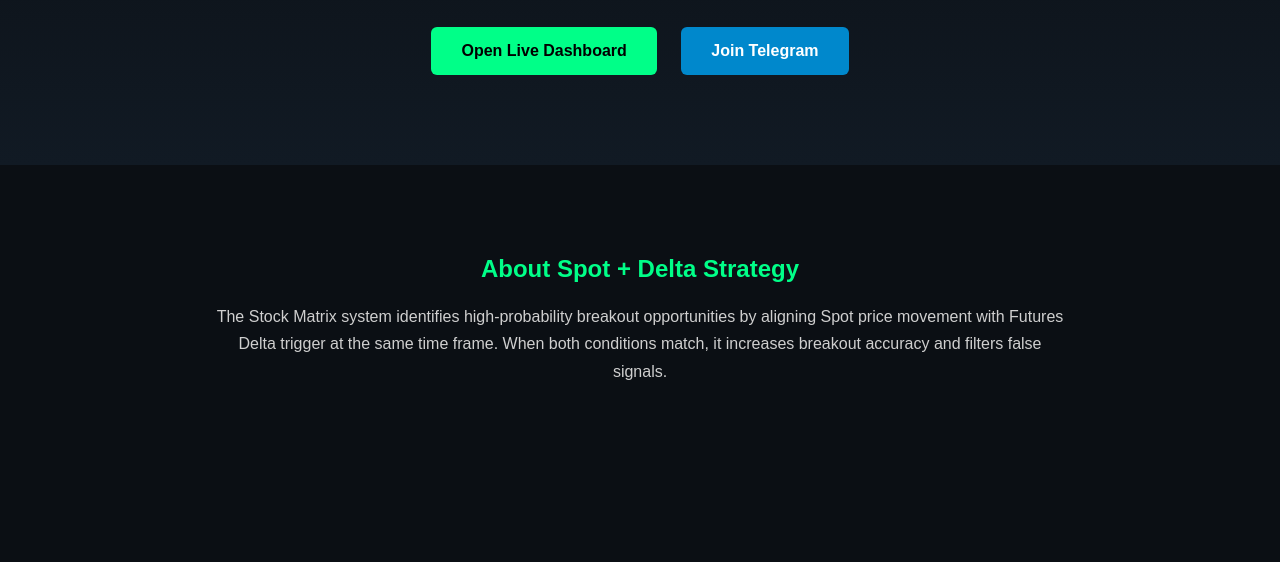
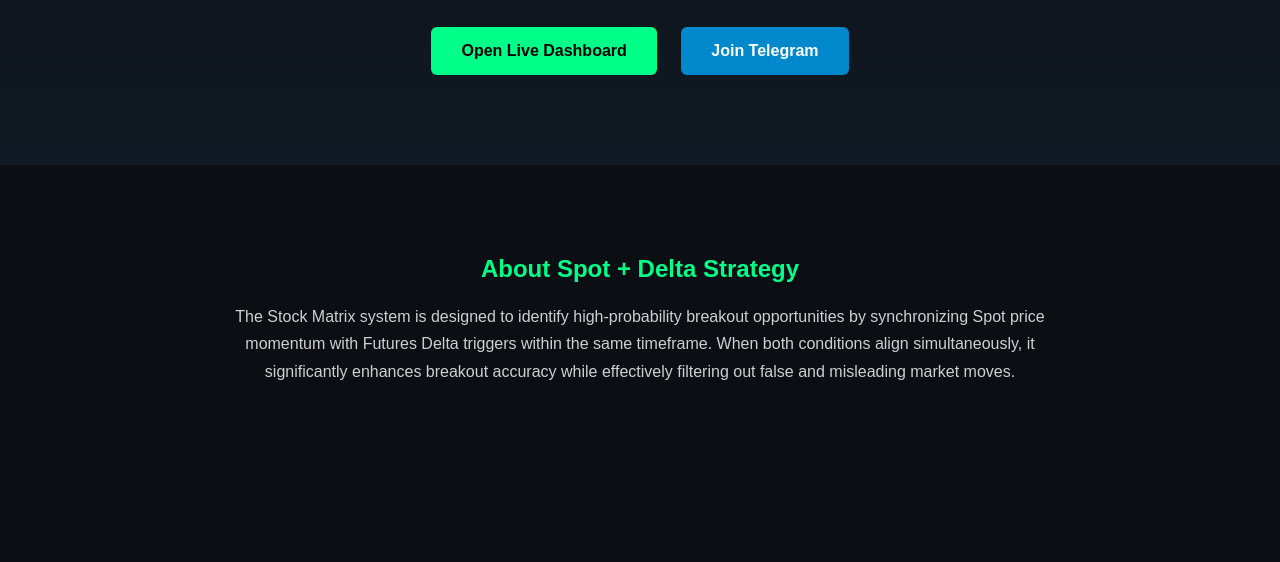
Before and after one commit to mohdkamran635-spec/stock-matrix-pro, a plain HTML site: page index.html in a window 1280 px wide. Shown: the part 217-779 px from the top of the page. Drawn offline with Linux system fonts and the light colour scheme.

Commit message:
Update index.html

```diff
--- a/index.html
+++ b/index.html
@@ -113,9 +113,10 @@
 <div class="section">
     <h2>About Spot + Delta Strategy</h2>
     <p>
-        The Stock Matrix system identifies high-probability breakout opportunities
-        by aligning Spot price movement with Futures Delta trigger at the same time frame.
-        When both conditions match, it increases breakout accuracy and filters false signals.
+        The Stock Matrix system is designed to identify high-probability breakout opportunities by synchronizing
+        Spot price momentum with Futures Delta triggers within the same timeframe. When both conditions
+        align simultaneously, it significantly enhances breakout accuracy while effectively filtering out false and
+        misleading market moves.
     </p>
 </div>
 
```
